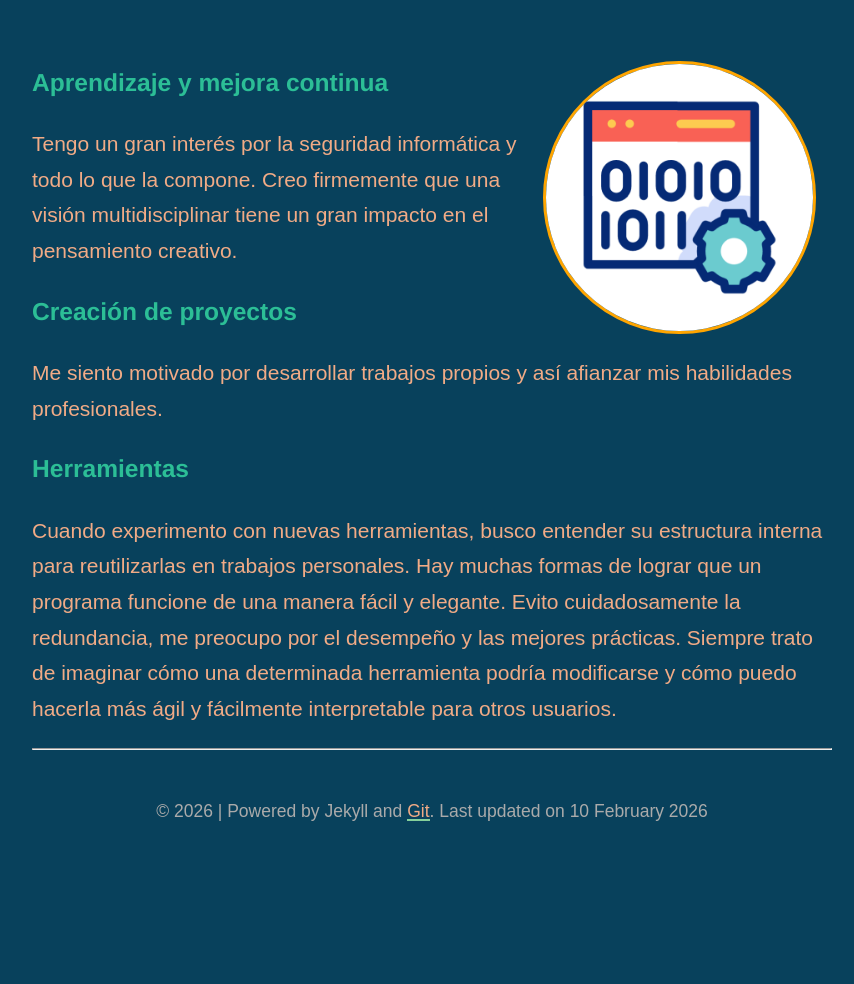
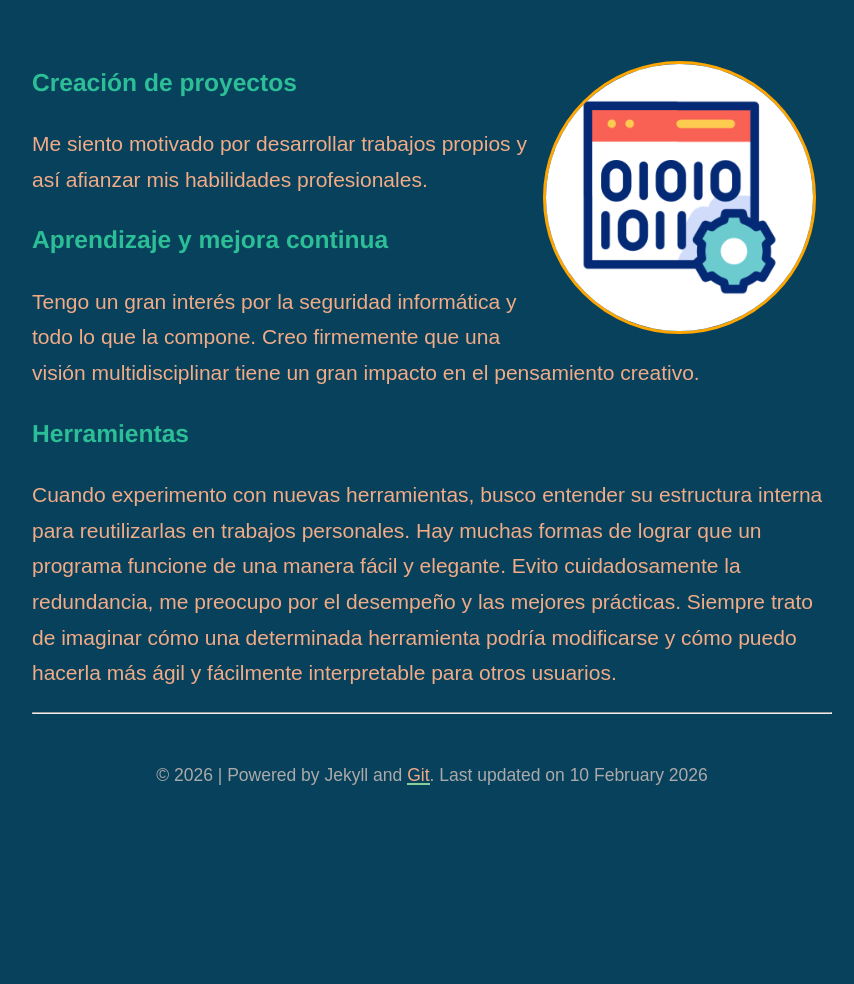
Before and after one commit to q3it/card, a Jekyll site: the page built from index.md, in a window 1280 px wide. Shown: the whole page, without its empty margins (208-1062 px from the left). Built offline with Jekyll 4.4.1, drawn with Linux system fonts in a browser that asks for light colours; nearby versions of some CDN libraries.

Commit message:
Update index.md

```diff
--- a/index.md
+++ b/index.md
@@ -7,11 +7,11 @@ profile:
 published: true
 ---
 <!--# <span style="color:#2CBE96">Visión</span>  Color subtítulos #98a0ac-->
+### <span style="color:#2CBE96">Creación de proyectos</span>
+Me siento motivado por desarrollar trabajos propios y así afianzar mis habilidades profesionales.
+
 ### <span style="color:#2CBE96">Aprendizaje y mejora continua</span>
 Tengo un gran interés por la seguridad informática y todo lo que la compone. Creo firmemente que una visión multidisciplinar tiene un gran impacto en el pensamiento creativo.
-
-### <span style="color:#2CBE96">Creación de proyectos</span>
-Me siento motivado por desarrollar trabajos propios y así afianzar mis habilidades profesionales.
 
 ### <span style="color:#2CBE96">Herramientas</span>
 Cuando experimento con nuevas herramientas, busco entender su estructura interna para reutilizarlas en trabajos personales. Hay muchas formas de lograr que un programa funcione de una manera fácil y elegante. Evito cuidadosamente la redundancia, me preocupo por el desempeño y las mejores prácticas. Siempre trato de imaginar cómo una determinada herramienta podría modificarse y cómo puedo hacerla más ágil y fácilmente interpretable para otros usuarios.
```
